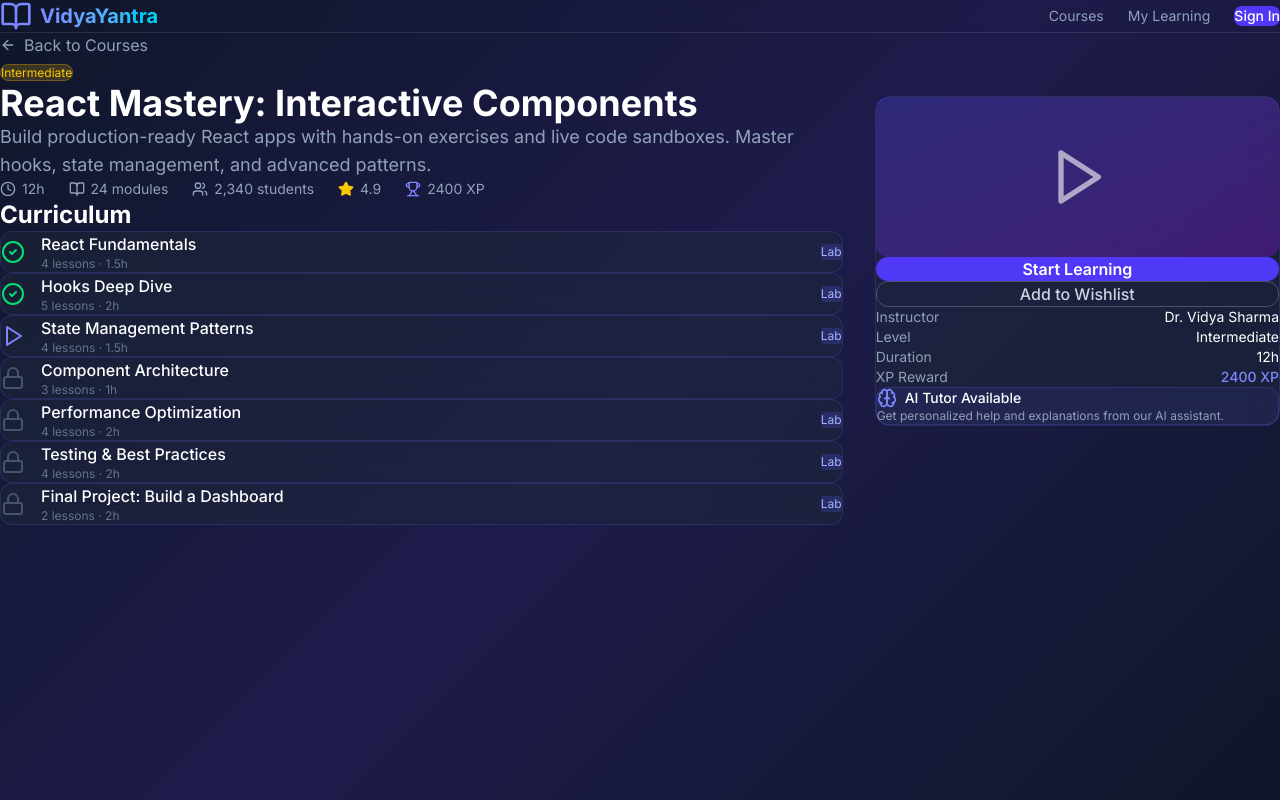
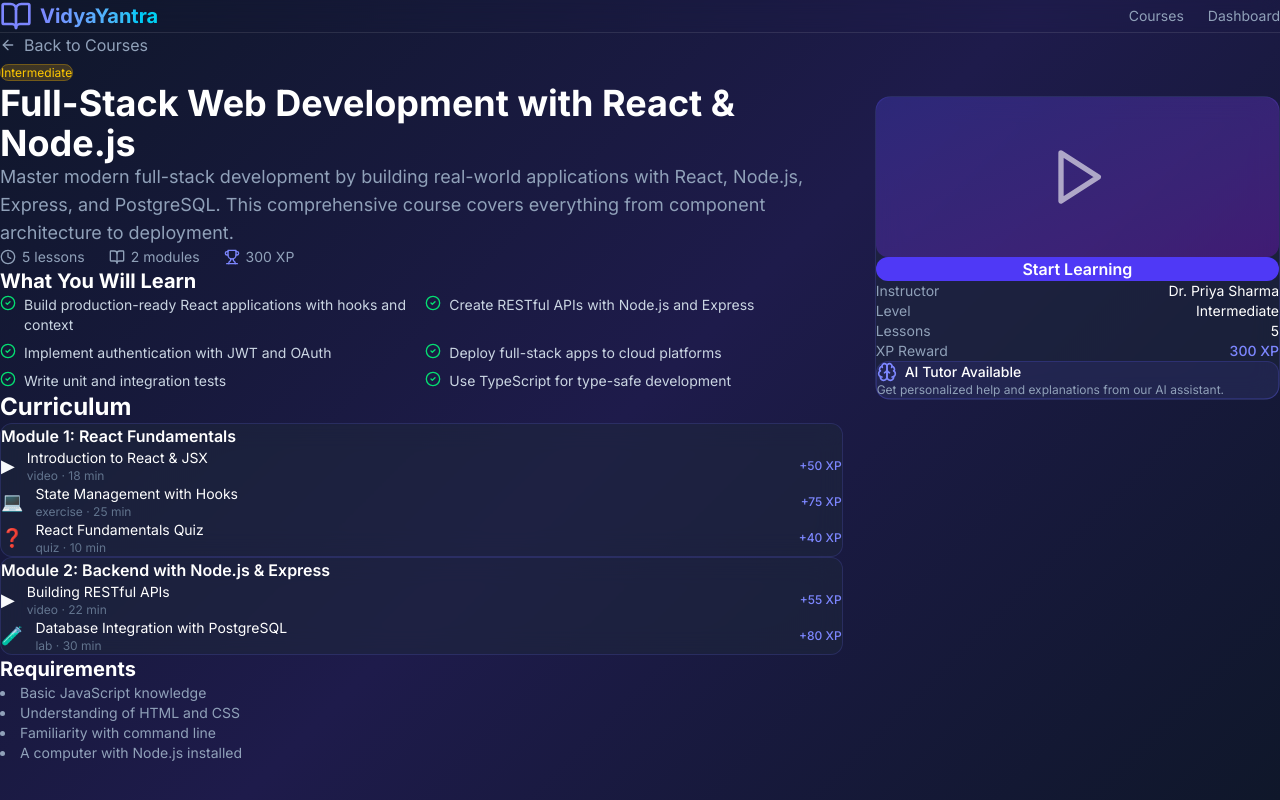
Before and after one commit to ganeshgowri-ASA/VidyaYantra, a Next.js app: page /courses/1 in a window 1280 px wide. Built offline with nearby package versions, Linux system fonts and the light colour scheme.

Commit message:
feat: update course detail page to use courseData.ts with dynamic lessons

```diff
--- a/src/app/courses/[id]/page.tsx
+++ b/src/app/courses/[id]/page.tsx
@@ -1,30 +1,23 @@
-import { BookOpen, Clock, Users, Star, Play, Code2, CheckCircle2, Lock, ArrowLeft, Trophy, Brain } from 'lucide-react'
+import { BookOpen, Clock, Users, Star, Play, Code2, CheckCircle2, ArrowLeft, Trophy, Brain, FileText, HelpCircle, Beaker } from 'lucide-react'
 import Link from 'next/link'
+import { notFound } from 'next/navigation'
+import { getCourseById, getAllLessons } from '@/lib/courseData'
 
-const courseData = {
-  title: 'React Mastery: Interactive Components',
-  desc: 'Build production-ready React apps with hands-on exercises and live code sandboxes. Master hooks, state management, and advanced patterns.',
-  level: 'Intermediate',
-  duration: '12h',
-  students: 2340,
-  rating: 4.9,
-  modules: 24,
-  xp: 2400,
-  instructor: 'Dr. Vidya Sharma',
+const typeIcons: Record<string, string> = {
+  video: '▶',
+  reading: '📖',
+  quiz: '❓',
+  exercise: '💻',
+  lab: '🧪',
 }
-
-const curriculum = [
-  { id: 1, title: 'React Fundamentals', lessons: 4, duration: '1.5h', completed: true, hasLab: true },
-  { id: 2, title: 'Hooks Deep Dive', lessons: 5, duration: '2h', completed: true, hasLab: true },
-  { id: 3, title: 'State Management Patterns', lessons: 4, duration: '1.5h', completed: false, hasLab: true },
-  { id: 4, title: 'Component Architecture', lessons: 3, duration: '1h', completed: false, hasLab: false },
-  { id: 5, title: 'Performance Optimization', lessons: 4, duration: '2h', completed: false, hasLab: true },
-  { id: 6, title: 'Testing & Best Practices', lessons: 4, duration: '2h', completed: false, hasLab: true },
-  { id: 7, title: 'Final Project: Build a Dashboard', lessons: 2, duration: '2h', completed: false, hasLab: true },
-]
 
 export default async function CourseDetail({ params }: { params: Promise<{ id: string }> }) {
   const { id } = await params
+  const course = getCourseById(Number(id))
+  if (!course) return notFound()
+  const allLessons = getAllLessons(course.id)
+  const totalXp = allLessons.reduce((sum, l) => sum + l.xp, 0)
+
   return (
     <main className="min-h-screen">
       <nav className="flex items-center justify-between px-6 md:px-12 py-4 border-b border-white/10 backdrop-blur-md sticky top-0 z-50">
@@ -34,8 +27,7 @@ export default async function CourseDetail({ params }: { params: Promise<{ id: s
         </Link>
         <div className="hidden md:flex items-center gap-6 text-sm text-slate-400">
           <Link href="/courses" className="hover:text-white transition">Courses</Link>
-          <Link href="#" className="hover:text-white transition">My Learning</Link>
-          <Link href="#" className="px-4 py-2 bg-indigo-600 hover:bg-indigo-500 rounded-lg text-white transition font-medium">Sign In</Link>
+          <Link href="/dashboard" className="hover:text-white transition">Dashboard</Link>
         </div>
       </nav>
 
@@ -45,64 +37,70 @@ export default async function CourseDetail({ params }: { params: Promise<{ id: s
         </Link>
 
         <div className="grid lg:grid-cols-3 gap-8">
-          {/* Main Content */}
           <div className="lg:col-span-2">
-            <div className="mb-6">
-              <span className="text-xs px-2.5 py-1 rounded-full border bg-yellow-500/20 text-yellow-400 border-yellow-500/30">{courseData.level}</span>
-            </div>
-            <h1 className="text-3xl md:text-4xl font-bold text-white mb-4">{courseData.title}</h1>
-            <p className="text-slate-400 text-lg mb-6">{courseData.desc}</p>
+            <span className="text-xs px-2.5 py-1 rounded-full border bg-yellow-500/20 text-yellow-400 border-yellow-500/30">{course.level}</span>
+            <h1 className="text-3xl md:text-4xl font-bold text-white mt-3 mb-4">{course.title}</h1>
+            <p className="text-slate-400 text-lg mb-6">{course.about}</p>
+
             <div className="flex flex-wrap items-center gap-6 text-sm text-slate-400 mb-8">
-              <span className="flex items-center gap-1.5"><Clock className="w-4 h-4" /> {courseData.duration}</span>
-              <span className="flex items-center gap-1.5"><BookOpen className="w-4 h-4" /> {courseData.modules} modules</span>
-              <span className="flex items-center gap-1.5"><Users className="w-4 h-4" /> {courseData.students.toLocaleString()} students</span>
-              <span className="flex items-center gap-1.5"><Star className="w-4 h-4 text-yellow-400 fill-yellow-400" /> {courseData.rating}</span>
-              <span className="flex items-center gap-1.5"><Trophy className="w-4 h-4 text-indigo-400" /> {courseData.xp} XP</span>
+              <span className="flex items-center gap-1.5"><Clock className="w-4 h-4" /> {allLessons.length} lessons</span>
+              <span className="flex items-center gap-1.5"><BookOpen className="w-4 h-4" /> {course.modules.length} modules</span>
+              <span className="flex items-center gap-1.5"><Trophy className="w-4 h-4 text-indigo-400" /> {totalXp} XP</span>
             </div>
 
-            {/* Curriculum */}
+            <div className="mb-8">
+              <h2 className="text-xl font-bold text-white mb-3">What You Will Learn</h2>
+              <div className="grid md:grid-cols-2 gap-2">
+                {course.whatYouLearn.map((item, i) => (
+                  <div key={i} className="flex items-start gap-2 text-sm text-slate-300">
+                    <CheckCircle2 className="w-4 h-4 text-green-400 mt-0.5 shrink-0" />
+                    {item}
+                  </div>
+                ))}
+              </div>
+            </div>
+
             <h2 className="text-2xl font-bold text-white mb-4">Curriculum</h2>
-            <div className="space-y-3">
-              {curriculum.map((m, i) => (
-                <div key={m.id} className="glass rounded-xl p-4 flex items-center justify-between hover:border-indigo-500/50 transition cursor-pointer">
-                  <div className="flex items-center gap-4">
-                    {m.completed ? (
-                      <CheckCircle2 className="w-6 h-6 text-green-400" />
-                    ) : i <= 2 ? (
-                      <Play className="w-6 h-6 text-indigo-400" />
-                    ) : (
-                      <Lock className="w-6 h-6 text-slate-600" />
-                    )}
-                    <div>
-                      <h3 className="text-white font-medium">{m.title}</h3>
-                      <p className="text-xs text-slate-500">{m.lessons} lessons &middot; {m.duration}</p>
-                    </div>
-                  </div>
-                  <div className="flex gap-2">
-                    {m.hasLab && <span className="text-xs px-2 py-1 rounded bg-indigo-500/20 text-indigo-300">Lab</span>}
+            <div className="space-y-4">
+              {course.modules.map((mod) => (
+                <div key={mod.id} className="glass rounded-xl p-4">
+                  <h3 className="text-white font-semibold mb-3">Module {mod.id}: {mod.title}</h3>
+                  <div className="space-y-2">
+                    {mod.lessons.map((lesson) => (
+                      <Link
+                        key={lesson.id}
+                        href={`/courses/${course.id}/lessons/${lesson.id}`}
+                        className="flex items-center justify-between p-3 rounded-lg hover:bg-white/5 transition group"
+                      >
+                        <div className="flex items-center gap-3">
+                          <span className="text-lg">{typeIcons[lesson.type]}</span>
+                          <div>
+                            <p className="text-sm text-white group-hover:text-indigo-300 transition">{lesson.title}</p>
+                            <p className="text-xs text-slate-500">{lesson.type} · {lesson.duration}</p>
+                          </div>
+                        </div>
+                        <span className="text-xs text-indigo-400 font-medium">+{lesson.xp} XP</span>
+                      </Link>
+                    ))}
                   </div>
                 </div>
               ))}
             </div>
           </div>
 
-          {/* Sidebar */}
           <div className="lg:col-span-1">
             <div className="glass rounded-2xl p-6 sticky top-24">
               <div className="h-40 rounded-xl bg-gradient-to-br from-indigo-600/30 to-purple-600/30 flex items-center justify-center mb-6">
                 <Play className="w-16 h-16 text-white/60" />
               </div>
-              <button className="w-full py-3 bg-indigo-600 hover:bg-indigo-500 rounded-xl text-white font-semibold transition mb-3">
+              <Link href={`/courses/${course.id}/lessons/${allLessons[0]?.id}`} className="block w-full py-3 bg-indigo-600 hover:bg-indigo-500 rounded-xl text-white font-semibold transition mb-3 text-center">
                 Start Learning
-              </button>
-              <button className="w-full py-3 border border-slate-600 hover:border-indigo-500 rounded-xl text-slate-300 hover:text-white transition font-medium mb-6">
-                Add to Wishlist
-              </button>
-              <div className="space-y-3 text-sm">
-                <div className="flex justify-between"><span className="text-slate-400">Instructor</span><span className="text-white">{courseData.instructor}</span></div>
-                <div className="flex justify-between"><span className="text-slate-400">Level</span><span className="text-white">{courseData.level}</span></div>
-                <div className="flex justify-between"><span className="text-slate-400">Duration</span><span className="text-white">{courseData.duration}</span></div>
-                <div className="flex justify-between"><span className="text-slate-400">XP Reward</span><span className="text-indigo-400 font-medium">{courseData.xp} XP</span></div>
+              </Link>
+              <div className="space-y-3 text-sm mt-4">
+                <div className="flex justify-between"><span className="text-slate-400">Instructor</span><span className="text-white">{course.instructor}</span></div>
+                <div className="flex justify-between"><span className="text-slate-400">Level</span><span className="text-white">{course.level}</span></div>
+                <div className="flex justify-between"><span className="text-slate-400">Lessons</span><span className="text-white">{allLessons.length}</span></div>
+                <div className="flex justify-between"><span className="text-slate-400">XP Reward</span><span className="text-indigo-400 font-medium">{totalXp} XP</span></div>
               </div>
               <div className="mt-6 p-4 rounded-xl bg-indigo-500/10 border border-indigo-500/20">
                 <div className="flex items-center gap-2 mb-2">
@@ -114,6 +112,15 @@ export default async function CourseDetail({ params }: { params: Promise<{ id: s
             </div>
           </div>
         </div>
+
+        <div className="mt-12">
+          <h2 className="text-xl font-bold text-white mb-3">Requirements</h2>
+          <ul className="list-disc list-inside text-slate-400 text-sm space-y-1">
+            {course.requirements.map((req, i) => (
+              <li key={i}>{req}</li>
+            ))}
+          </ul>
+        </div>
       </div>
     </main>
   )
```
